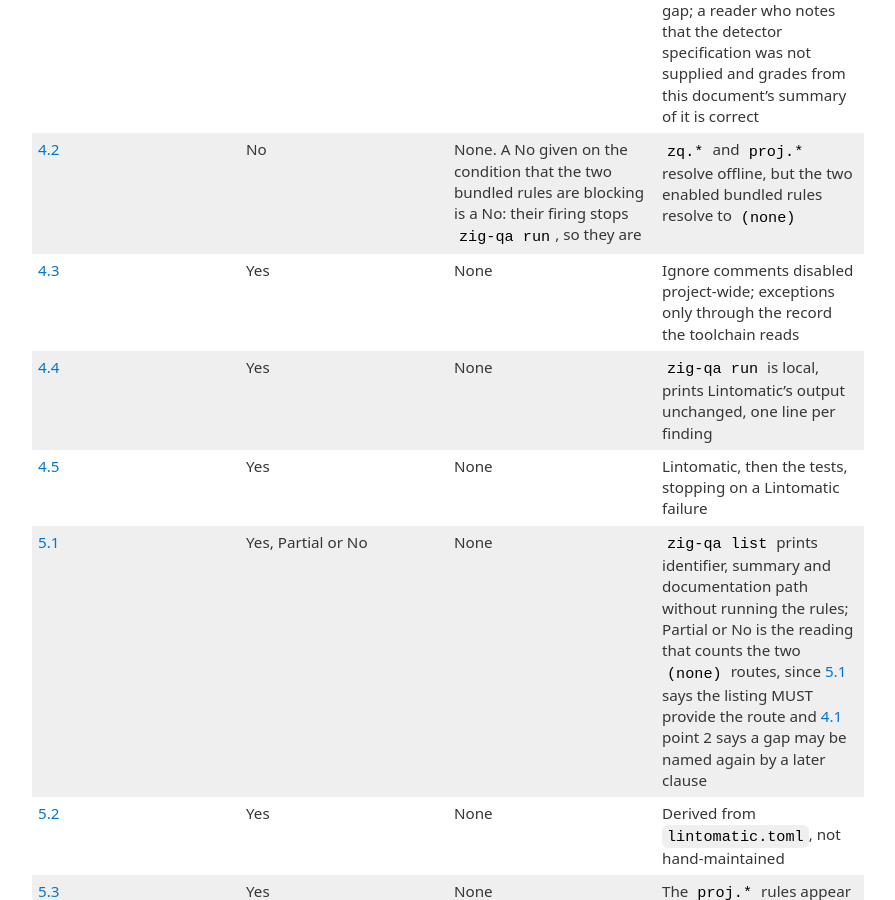
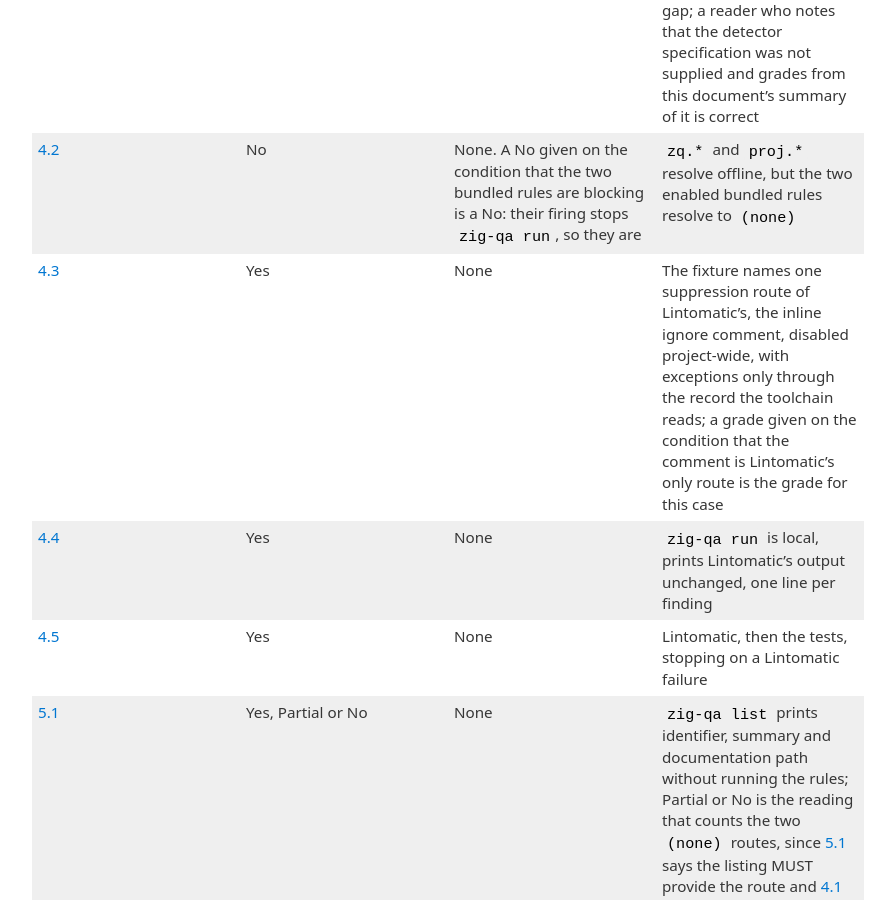
Before and after one commit to Defence-Before-Fix/defence-before-fix.github.io, a Jekyll site: the page built from acceptance/toolchain/KEY.md, in a window 1280 px wide and 900 px high, scrolled down 1620 px. Shown: the whole window, without its empty margins (192-1087 px from the left). Built offline with Jekyll 4.4.1, drawn with Linux system fonts in a browser that asks for light colours; our own code applies the rules of GitHub Pages for plain Markdown files.

Commit message:
Toolchain key: the 4.3 row says which case the fixture presents; ROUTED 5.3 row adds run 75
Run 72's open point: three readers graded clause 4.3 on the condition that the ignore comment
is Lintomatic's only suppression route, and the key did not say which case the fixture
presents. The 4.3 row now says so, and such a grade is the grade for this case.

Co-Authored-By: Claude Fable 5.1 <noreply@anthropic.com>

```diff
--- a/acceptance/toolchain/KEY.md
+++ b/acceptance/toolchain/KEY.md
@@ -63,7 +63,7 @@ Wrong readings the text invites, which count against the document on one reader:
 | ---------------------------------------------------------------------------------------------------------------------------------------------------------------------------------------- | ------------------ | ------------------------------------------------------------------------------------------------------------------------------- | ----------------------------------------------------------------------------------------------------------------------------------------------------------------------------------------------------------------------------------------------------------------------------------------------------------------------------------------------------------------------------------------------------------------------------------------------------------------------------------------------------------------------------------- |
 | [4.1](../../TOOLING-SPEC.md#41-every-detector-the-toolchain-routes-a-defence-through-must-conform-to-the-detector-specification)                                                         | No                 | None                                                                                                                            | Lintomatic fails detector [6.3](../../DETECTOR-SPEC.md#63-a-bundled-rules-documentation-must-ship-with-the-rule-at-a-version-tracked-together) on two undocumented bundled rules and nothing in the wrapping closes that gap; a reader who notes that the detector specification was not supplied and grades from this document's summary of it is correct                                                                                                                                                                          |
 | [4.2](../../TOOLING-SPEC.md#42-the-toolchain-must-resolve-every-identifier-a-defence-it-routes-can-print-from-the-installed-copy-without-network-access)                                 | No                 | None. A No given on the condition that the two bundled rules are blocking is a No: their firing stops `zig-qa run`, so they are | `zq.*` and `proj.*` resolve offline, but the two enabled bundled rules resolve to `(none)`                                                                                                                                                                                                                                                                                                                                                                                                                                          |
-| [4.3](../../TOOLING-SPEC.md#43-the-toolchain-must-forbid-through-a-defence-of-its-own-every-suppression-route-that-bypasses-the-project-record)                                          | Yes                | None                                                                                                                            | Ignore comments disabled project-wide; exceptions only through the record the toolchain reads                                                                                                                                                                                                                                                                                                                                                                                                                                       |
+| [4.3](../../TOOLING-SPEC.md#43-the-toolchain-must-forbid-through-a-defence-of-its-own-every-suppression-route-that-bypasses-the-project-record)                                          | Yes                | None                                                                                                                            | The fixture names one suppression route of Lintomatic's, the inline ignore comment, disabled project-wide, with exceptions only through the record the toolchain reads; a grade given on the condition that the comment is Lintomatic's only route is the grade for this case                                                                                                                                                                                                                                                       |
 | [4.4](../../TOOLING-SPEC.md#44-the-toolchains-own-invocation-must-satisfy-the-detector-specifications-reporting-clauses-for-every-defence-it-routes)                                     | Yes                | None                                                                                                                            | `zig-qa run` is local, prints Lintomatic's output unchanged, one line per finding                                                                                                                                                                                                                                                                                                                                                                                                                                                   |
 | [4.5](../../TOOLING-SPEC.md#45-the-toolchains-entry-point-must-run-detectors-before-runners-and-must-stop-on-a-detector-failure)                                                         | Yes                | None                                                                                                                            | Lintomatic, then the tests, stopping on a Lintomatic failure                                                                                                                                                                                                                                                                                                                                                                                                                                                                        |
 | [5.1](../../TOOLING-SPEC.md#51-the-toolchain-must-be-able-to-list-the-defences-active-in-a-project-without-triggering-them)                                                              | Yes, Partial or No | None                                                                                                                            | `zig-qa list` prints identifier, summary and documentation path without running the rules; Partial or No is the reading that counts the two `(none)` routes, since [5.1](../../TOOLING-SPEC.md#51-the-toolchain-must-be-able-to-list-the-defences-active-in-a-project-without-triggering-them) says the listing MUST provide the route and [4.1](../../TOOLING-SPEC.md#41-every-detector-the-toolchain-routes-a-defence-through-must-conform-to-the-detector-specification) point 2 says a gap may be named again by a later clause |
```
Also changed, not shown: acceptance/ROUTED.md (+1 -1 lines).
